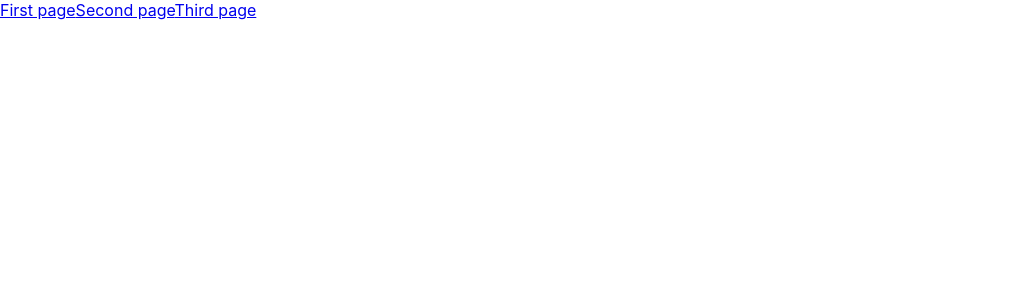
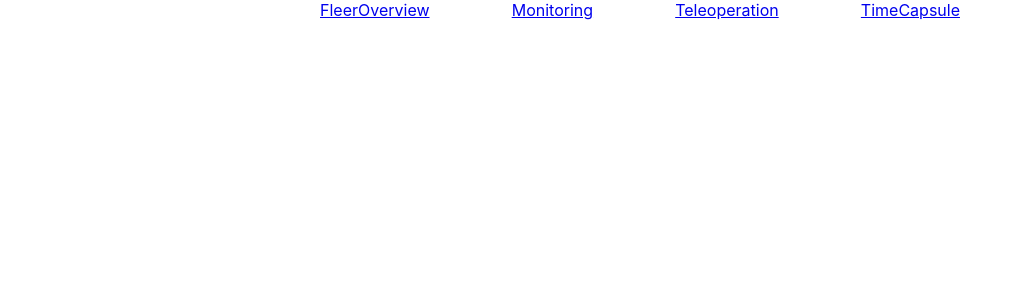
Before and after one commit to Tamir198/PATAM_2_PROJECT, a React (Create React App) app in the folder patamfront/: page / in a window 1280 px wide. Shown: the top 300 px of the page, without its empty margins (0-1021 px from the left). Built offline with nearby package versions, Linux system fonts and the light colour scheme.

Commit message:
Adding nav bar UI with proper titles

```diff
--- a/patamfront/src/App.css
+++ b/patamfront/src/App.css
@@ -0,0 +1,6 @@
+nav {
+    display: flex;
+    margin: auto;
+    justify-content: space-between;
+    width: 50%;
+}
--- a/patamfront/src/App.js
+++ b/patamfront/src/App.js
@@ -6,9 +6,10 @@ function App() {
   return (
     <div>
       <nav>
-        <NavLink to="/page1">First page</NavLink>
-        <NavLink to="/page2">Second page</NavLink>
-        <NavLink to="/page3">Third page</NavLink>
+        <NavLink to="/FleerOverview">FleerOverview</NavLink>
+        <NavLink to="/Monitoring">Monitoring</NavLink>
+        <NavLink to="/Teleoperation">Teleoperation</NavLink>
+        <NavLink to="/TimeCapsule">TimeCapsule</NavLink>
       </nav>
       <Outlet />
     </div>
--- a/patamfront/src/index.js
+++ b/patamfront/src/index.js
@@ -4,9 +4,10 @@ import { BrowserRouter, Routes, Route } from "react-router-dom";
 
 import App from './App';
 import './index.css';
-import Page1 from "./pages/Page1";
-import Page2 from "./pages/Page2";
-import Page3 from "./pages/Page3";
+import FleerOverview from "./pages/FleerOverview";
+import Monitoring from "./pages/Monitoring";
+import Teleoperation from "./pages/Teleoperation";
+import TimeCapsule from "./pages/TimeCapsule";
 
 const root = ReactDOM.createRoot(document.getElementById('root'));
 root.render(
@@ -14,9 +15,10 @@ root.render(
     <BrowserRouter>
       <Routes>
         <Route path="/" element={<App />}>
-          <Route path='page1' element={<Page1/>} />
-          <Route path='page2' element={<Page2/>} />
-          <Route path='page3' element={<Page3/>} />
+          <Route path='FleerOverview' element={<FleerOverview/>} />
+          <Route path='Monitoring' element={<Monitoring/>} />
+          <Route path='Teleoperation' element={<Teleoperation/>} />
+          <Route path='TimeCapsule' element={<TimeCapsule/>} />
           <Route path="*" element={<p>Page not found</p>} />
         </Route>
       </Routes>
--- /dev/null
+++ b/patamfront/src/pages/FleerOverview.js
@@ -0,0 +1,9 @@
+import React from 'react'
+
+const FleerOverview = () => {
+  return (
+    <div>FleerOverview</div>
+  )
+}
+
+export default FleerOverview
--- /dev/null
+++ b/patamfront/src/pages/Monitoring.js
@@ -0,0 +1,9 @@
+import React from 'react'
+
+const Monitoring = () => {
+  return (
+    <div>Monitoring</div>
+  )
+}
+
+export default Monitoring
--- a/patamfront/src/pages/Page1.js
+++ /dev/null
@@ -1,9 +0,0 @@
-import React from 'react'
-
-const Page1 = () => {
-  return (
-    <div>Page1</div>
-  )
-}
-
-export default Page1
--- a/patamfront/src/pages/Page2.js
+++ /dev/null
@@ -1,9 +0,0 @@
-import React from 'react'
-
-const Page2 = () => {
-  return (
-    <div>Page2</div>
-  )
-}
-
-export default Page2
--- a/patamfront/src/pages/Page3.js
+++ /dev/null
@@ -1,9 +0,0 @@
-import React from 'react'
-
-const Page3 = () => {
-  return (
-    <div>Page3</div>
-  )
-}
-
-export default Page3
--- /dev/null
+++ b/patamfront/src/pages/Teleoperation.js
@@ -0,0 +1,9 @@
+import React from 'react'
+
+const Teleoperation = () => {
+  return (
+    <div>Teleoperation</div>
+  )
+}
+
+export default Teleoperation
--- /dev/null
+++ b/patamfront/src/pages/TimeCapsule.js
@@ -0,0 +1,9 @@
+import React from 'react'
+
+const TimeCapsule = () => {
+  return (
+    <div>TimeCapsule</div>
+  )
+}
+
+export default TimeCapsule;
```
